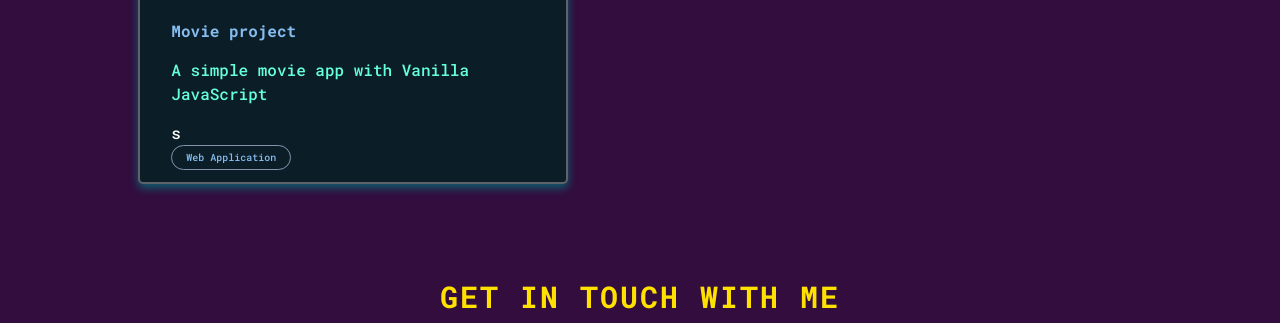
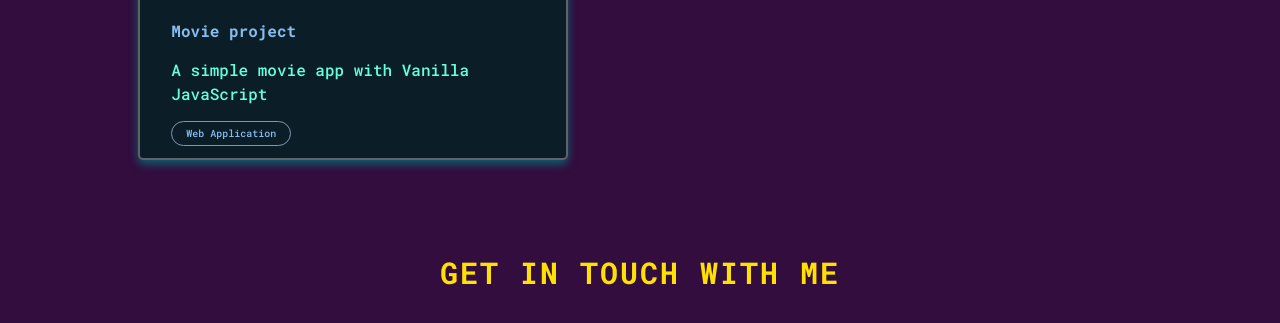
Before and after one commit to aliaksei-siniauski/myPortfolioProject, a website with bundled scripts: page index.html in a window 1280 px wide. Shown: the part 4128-4451 px from the top of the page. Built offline with nearby package versions, Linux system fonts and the light colour scheme; a web font is replaced by a local one.

Commit message:
fix: delete s in last portfolio project

```diff
--- a/index.html
+++ b/index.html
@@ -603,7 +603,6 @@
                 <p class="project-details">
                   A simple movie app with Vanilla JavaScript
                 </p>
-                s
                 <div class="project__tags tags">
                   <span class="tag tag--bordered">Web Application</span>
                 </div>
```
